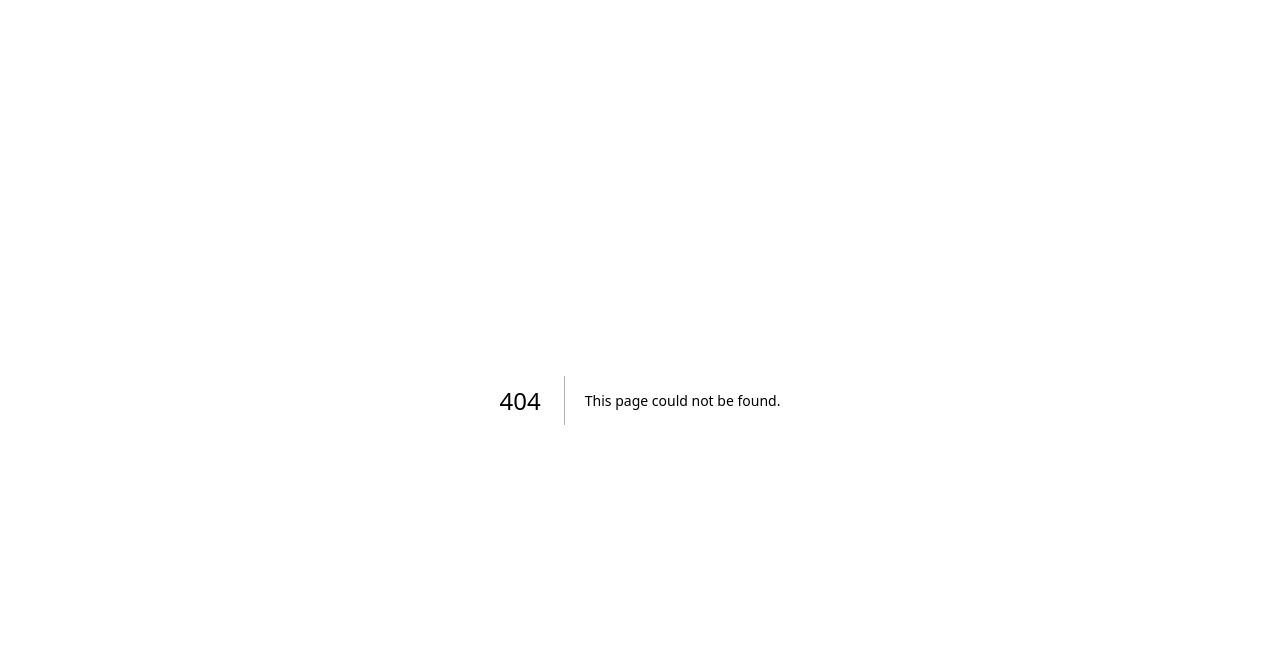
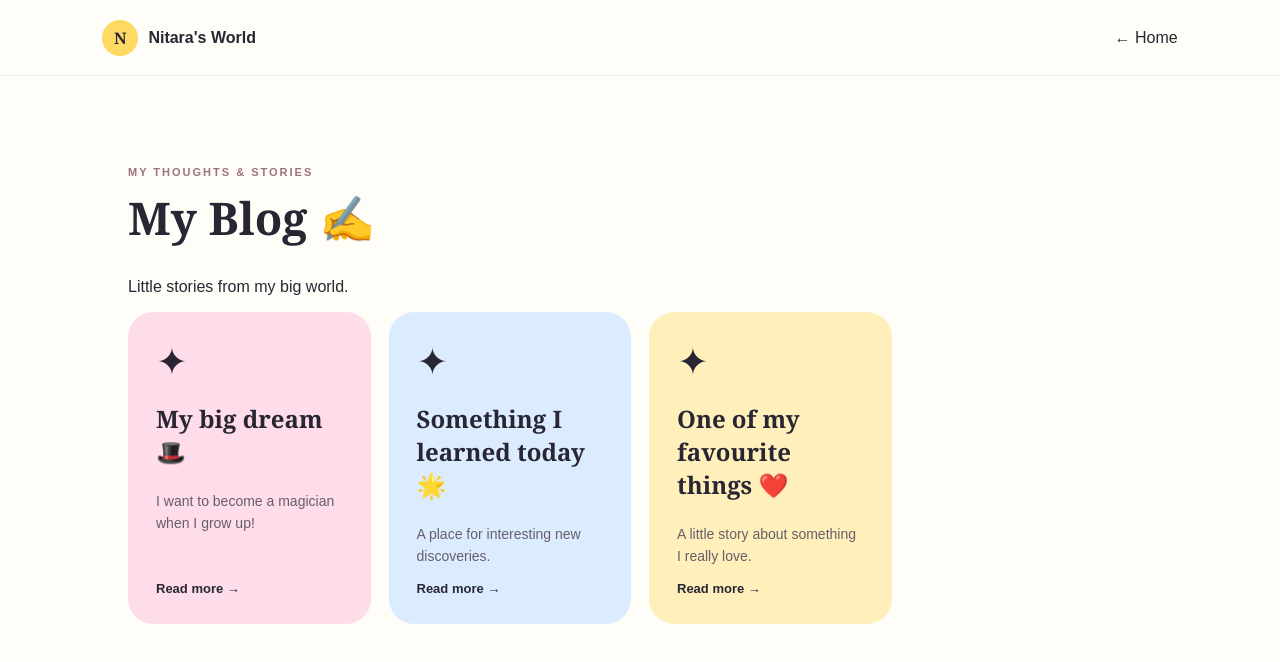
Before and after one commit to SwethaKochar/nitaras-world, a Next.js app: page /blog in a window 1280 px wide. Before the commit this address had no page. Shown: the top 662 px of the page. Built offline with nearby package versions, Linux system fonts and the light colour scheme.

Commit message:
Add blog page

```diff
--- /dev/null
+++ b/app/blog/page.tsx
@@ -0,0 +1,3 @@
+import Link from "next/link";
+const posts=[["My big dream 🎩","I want to become a magician when I grow up!"],["Something I learned today 🌟","A place for interesting new discoveries."],["One of my favourite things ❤️","A little story about something I really love."]];
+export default function Page(){return <main><nav><Link className="logo" href="/"><span>N</span>Nitara&apos;s World</Link><Link href="/">← Home</Link></nav><section className="section"><div className="eyebrow">MY THOUGHTS & STORIES</div><h2>My Blog ✍️</h2><p>Little stories from my big world.</p><div className="cards">{posts.map(([t,p],i)=><article className={["card pink","card blue","card yellow"][i]} key={t}><div className="emoji">✦</div><h3>{t}</h3><p>{p}</p><b>Read more →</b></article>)}</div></section></main>}
```
